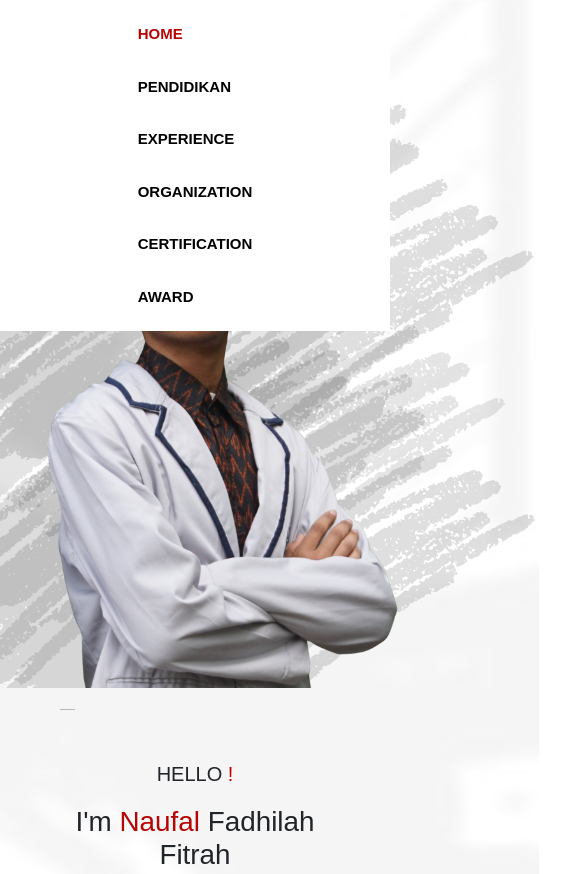
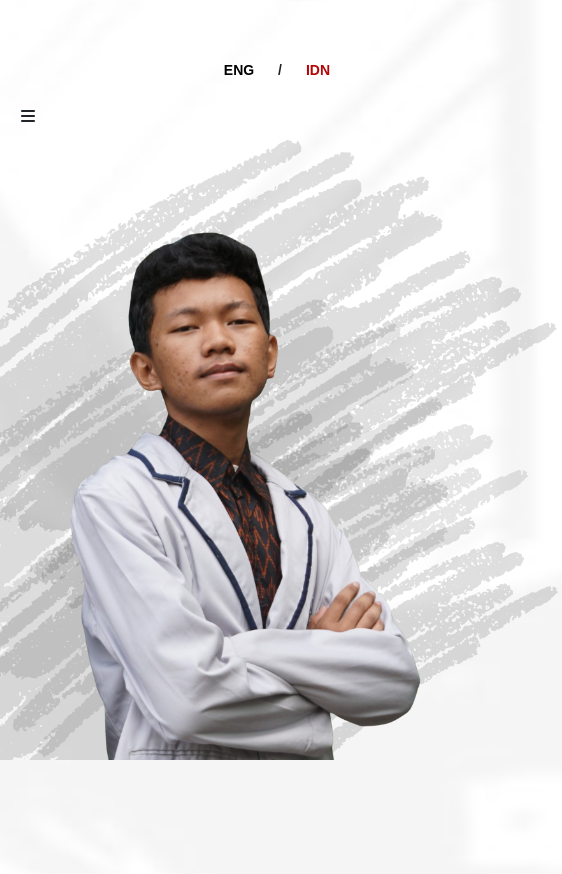
Before and after one commit to HIRUZENT/tugasHtml_W1_NaufalFadhilahF, a plain HTML site: page index.html in a window 390 px wide. Shown: the top 874 px of the page, 562 px wide, since content can reach past the window. Drawn offline with nearby package versions, Linux system fonts and the light colour scheme; a web font is replaced by a local one.

Commit message:
commit responsive 2.2

```diff
--- a/index.html
+++ b/index.html
@@ -206,6 +206,39 @@
                 margin-top: 4rem;
             }
         }
+
+        .fa-bars {
+            display: none;
+        }
+
+        .navbar {
+            display: block;
+        }
+
+        @media (max-width: 992px) {
+            #intro{
+                margin-top: 13rem !important;
+            }
+            #landing_view{
+                margin-top: -2% !important;
+            }
+            #landing_view img{
+                margin-top: 5rem;
+            }
+            .fa-bars {
+                display: block;
+                margin: 0;
+                transform: translateY(-35rem);
+                margin-left: 2rem !important;
+            }
+
+            .navbar {
+                display: none;
+            }
+            .navbar-lang{
+                transform: translateY(-2rem);
+            }
+        }
     </style>
 </head>
 
@@ -230,13 +263,14 @@
     </nav>
 
     <section id="landing_view" class="container-fluid">
+        <i class="fa-solid fa-bars"></i>
         <div class="container">
             <div class="row align-items-center text-center text-md-start">
-                <div class="col-md-6 mb-4 mb-md-0 d-flex justify-content-center">
+                <div class="col-lg-6 mb-4 mb-md-0 d-flex justify-content-center">
                     <img src="fadil2.png" alt="foto_pas" class="img-fluid my_photo">
                 </div>
                 <div id="intro" style="margin-top: 10%;"
-                    class="col-md-6 d-flex flex-column justify-content-center px-5">
+                    class="col-lg-6 d-flex flex-column justify-content-center px-4">
                     <div class="description">
                         <hr>
                         <p id="greetings">HELLO <span>!</span></p>
```
